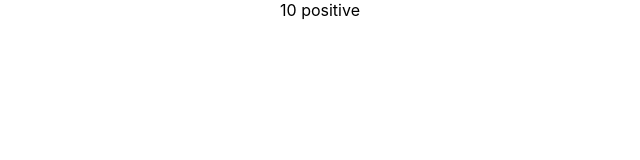
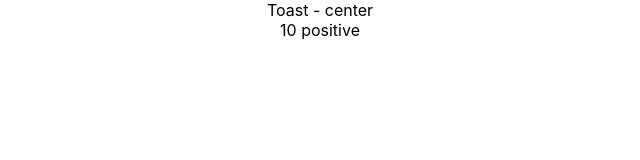
Before and after one commit to kluivstar/ReactTypescript, a React (Create React App) app: page / in a window 1280 px wide. Shown: the top 160 px of the page, without its empty margins (320-960 px from the left). Built offline with nearby package versions, Linux system fonts and the light colour scheme.

Commit message:
Template literal types and Exclude

```diff
--- a/src/App.tsx
+++ b/src/App.tsx
@@ -20,6 +20,7 @@ import { Private } from './components/auth/Private';
 import { Profile } from './components/auth/Profile';
 import { List } from './components/generics/List';
 import { RandomNumber } from './components/restriction/RandomNumber';
+import { Toast } from './components/templateliterals/toast';
 
 function App() {
 
@@ -90,6 +91,7 @@ function App() {
         onClick={item => console.log(item)}
       />
       */}
+      <Toast position='center'/>
       <RandomNumber value={10} isPositive/>
     </div>
   );
--- a/src/components/templateliterals/toast.tsx
+++ b/src/components/templateliterals/toast.tsx
@@ -2,13 +2,13 @@ import React from 'react'
 type HorizontalPosition = 'left' | 'center' | 'right'
 type VerticalPosition = 'left' | 'top' | 'right'
 
-
+// Template literal types and Exclude for Toast component
 type ToastProps ={
     position:
     | Exclude<`${HorizontalPosition}=${VerticalPosition}`, 'center-center'>
     | 'center'
 }
-export const toast = ({position}: ToastProps) => {
+export const Toast = ({position}: ToastProps) => {
   return (
     <div>Toast - {position}</div>
   )
```
